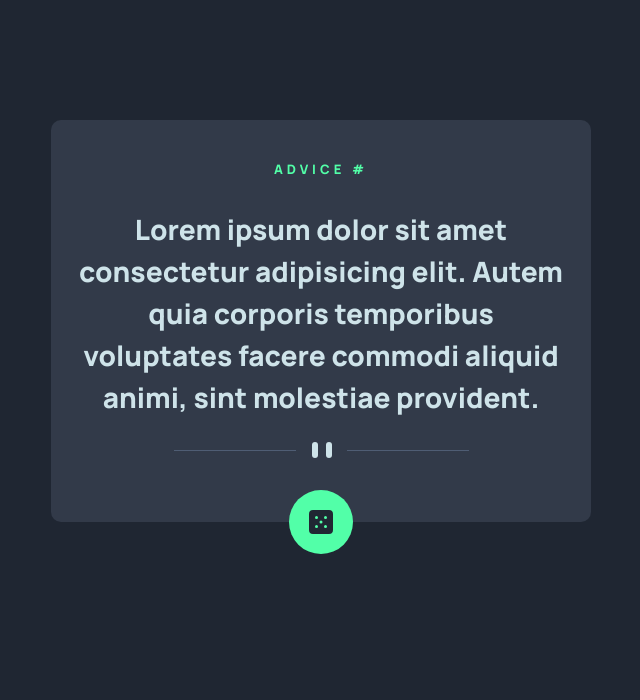
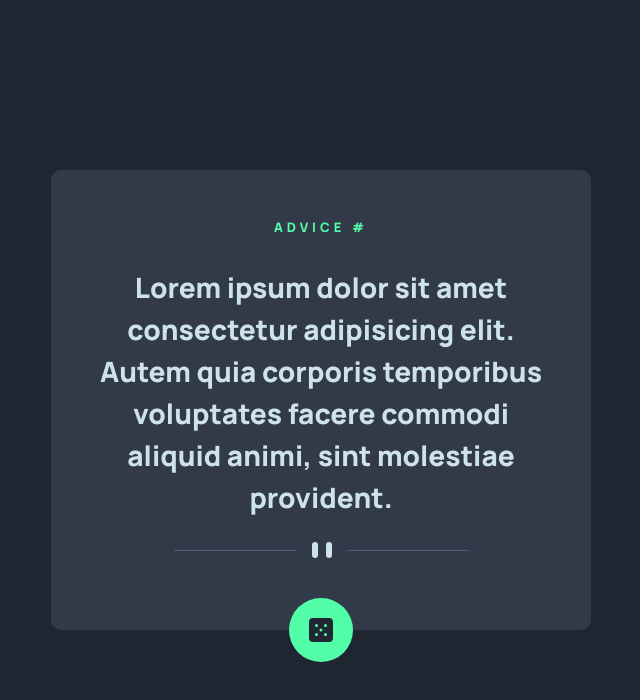
Before and after one commit to c0dehamster/advice-generator-app, a plain HTML site: page index.html in a window 1280 px wide. Shown: the whole page, without its empty margins (319-959 px from the left). Drawn offline with Linux system fonts and the light colour scheme.

Commit message:
Add media query

```diff
--- a/style.css
+++ b/style.css
@@ -143,3 +143,15 @@ body {
 }
 
 /* Media query */
+
+@media screen and (min-width: 40rem) {
+	body {
+		justify-content: center;
+	}
+
+	.card {
+		margin: 0;
+		padding-block: 3rem 4.5rem;
+		padding-inline: 3rem;
+	}
+}
```
